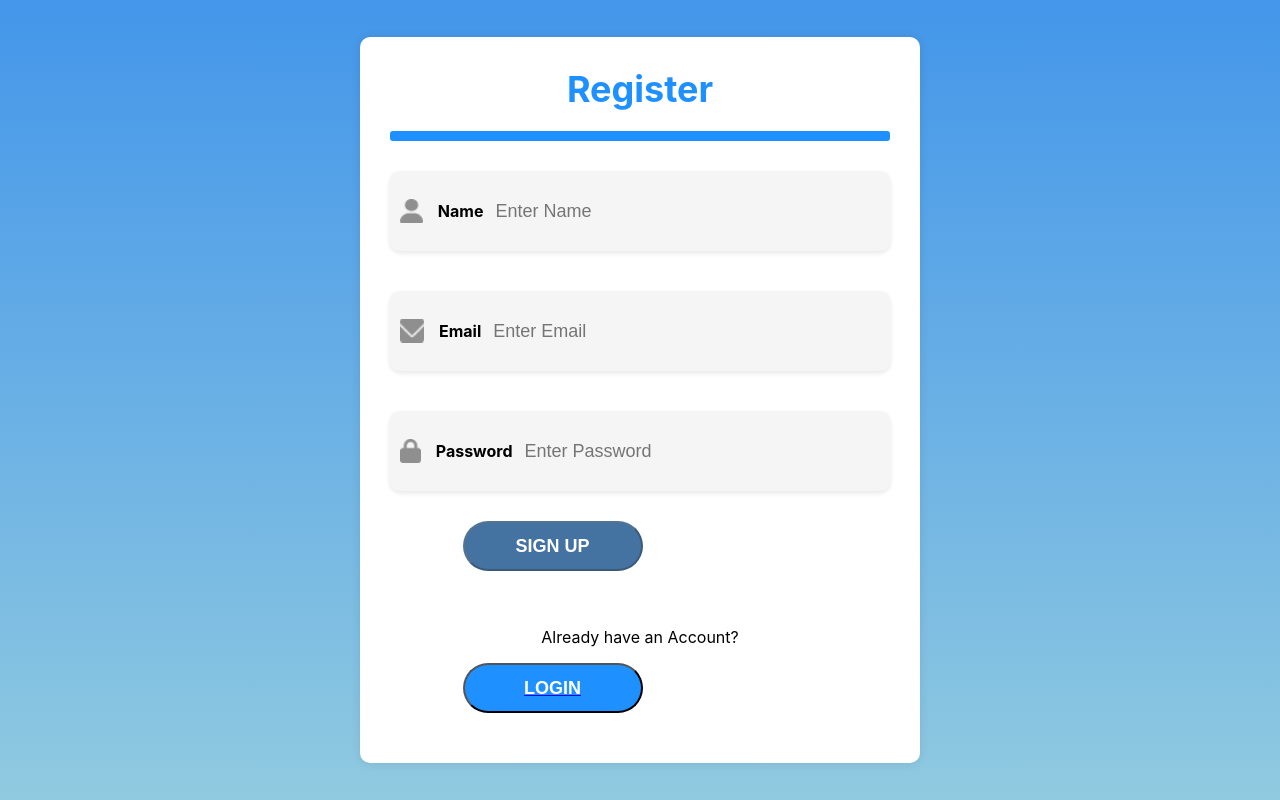
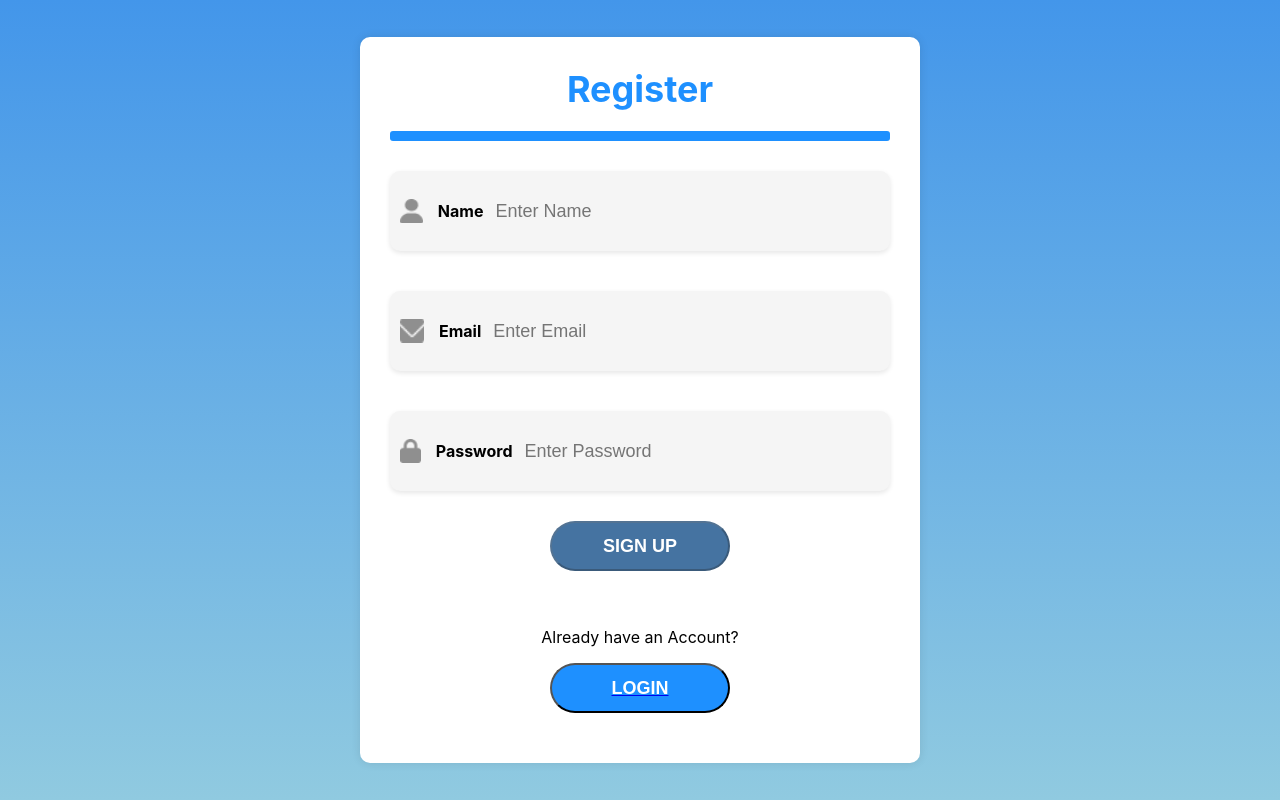
Before and after one commit to Criley71/mern5, a React (Create React App) app in the folder client/: page / in a window 1280 px wide. Built offline with nearby package versions, Linux system fonts and the light colour scheme.

Commit message:
margin fix

```diff
--- a/client/src/Login.css
+++ b/client/src/Login.css
@@ -102,7 +102,7 @@ body {
     justify-content: center;
     text-align: center;
     margin: auto; /* Reduce margin */
-    margin-left: -175px;
+
 
   }
 
```
